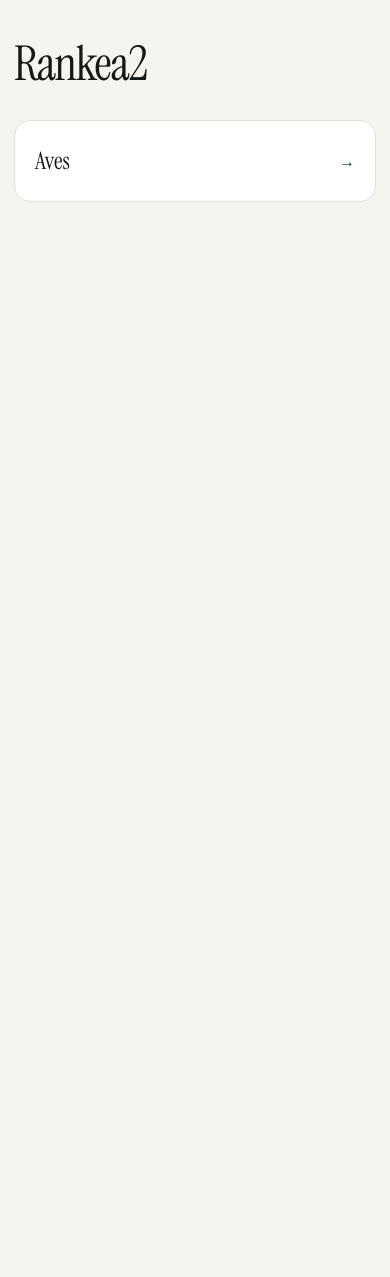
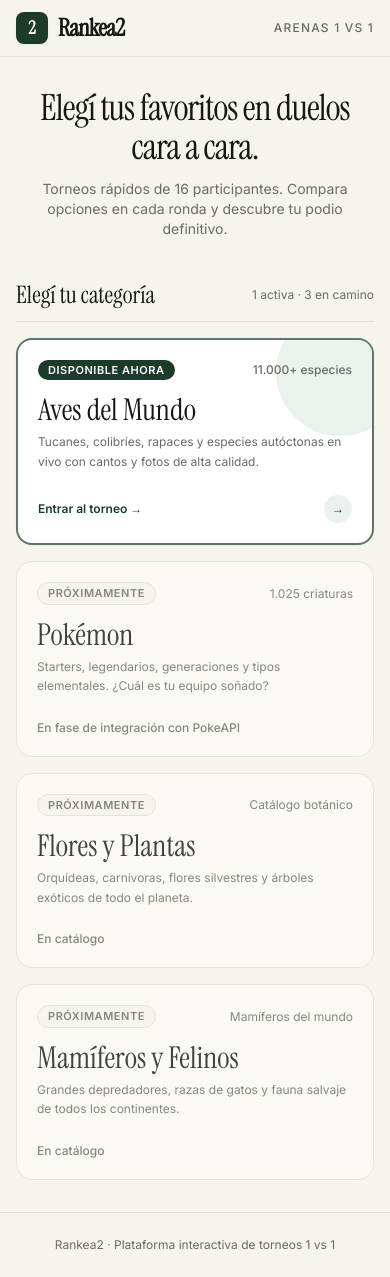
Before and after one commit to fedep1011/aves-ranker, a website built with Vite: page index.html in a window 390 px wide. Before the commit the page ends 844 px from the top, so only its background shows below. Built offline with nearby package versions, Linux system fonts and the light colour scheme.

Commit message:
Design Hub page with responsive arenas grid

```diff
--- a/index.html
+++ b/index.html
@@ -7,18 +7,143 @@
   <meta name="description" content="Duelos 1 contra 1 para armar tu ranking de favoritos: aves, Pokémon, flores y más. Compartí tu podio con amigos." />
   <link rel="preconnect" href="https://fonts.googleapis.com">
   <link rel="preconnect" href="https://fonts.gstatic.com" crossorigin>
-  <link href="https://fonts.googleapis.com/css2?family=Instrument+Serif:ital@0;1&family=Inter:wght@400;500;600&display=swap" rel="stylesheet">
+  <link href="https://fonts.googleapis.com/css2?family=Instrument+Serif:ital@0;1&family=Inter:wght@400;500;600;700&display=swap" rel="stylesheet">
   <link rel="stylesheet" href="/src/styles/tailwind.css" />
 </head>
-<body class="min-h-[100dvh] font-sans flex flex-col selection:bg-forest selection:text-white">
-  <main class="flex-1 max-w-3xl w-full mx-auto px-3.5 sm:px-8 py-10 sm:py-16 space-y-8">
-    <h1 class="font-serif text-5xl sm:text-7xl text-ink tracking-tight">Rankea2</h1>
-    <div class="grid grid-cols-1 sm:grid-cols-2 gap-3">
-      <a href="/aves/" class="px-5 py-6 rounded-2xl border border-line bg-surface hover:border-forest hover:bg-forest-soft transition flex items-center justify-between">
-        <span class="font-serif text-2xl text-ink">Aves</span>
-        <span class="text-forest">→</span>
+<body class="min-h-[100dvh] font-sans bg-canvas text-ink flex flex-col selection:bg-forest selection:text-white">
+
+  <!-- Minimal Header -->
+  <header class="border-b border-line bg-canvas/90 backdrop-blur-sm sticky top-0 z-20">
+    <div class="max-w-4xl mx-auto px-4 sm:px-6 h-14 flex items-center justify-between">
+      <a href="/" class="flex items-center gap-2.5 group">
+        <!-- Logo Icon: Two colliding cards forming the '2' / duel -->
+        <span class="w-8 h-8 rounded-lg bg-forest text-white flex items-center justify-center font-serif text-lg font-bold shadow-sm transition group-hover:scale-105">
+          2
+        </span>
+        <span class="font-serif text-2xl tracking-tight text-ink font-bold">Rankea2</span>
       </a>
+      <span class="text-xs uppercase tracking-widest text-muted font-medium">Arenas 1 vs 1</span>
+    </div>
+  </header>
+
+  <!-- Hero Section -->
+  <main class="flex-1 max-w-4xl w-full mx-auto px-4 sm:px-6 py-8 sm:py-14 space-y-10">
+    <div class="text-center sm:text-left space-y-3">
+      <h1 class="font-serif text-4xl sm:text-6xl text-ink leading-[1.08] tracking-tight">
+        Elegí tus favoritos en duelos cara a cara.
+      </h1>
+      <p class="text-sm sm:text-base text-muted max-w-xl">
+        Torneos rápidos de 16 participantes. Compara opciones en cada ronda y descubre tu podio definitivo.
+      </p>
+    </div>
+
+    <!-- Arenas Grid -->
+    <div class="space-y-4">
+      <div class="flex items-center justify-between border-b border-line pb-2.5">
+        <h2 class="font-serif text-2xl text-ink">Elegí tu categoría</h2>
+        <span class="text-xs text-muted">1 activa · 3 en camino</span>
+      </div>
+
+      <div class="grid grid-cols-1 sm:grid-cols-2 gap-4">
+
+        <!-- ACTIVE ARENA: AVES -->
+        <a href="/aves/" class="group relative rounded-2xl border-2 border-forest/70 hover:border-forest bg-surface p-5 sm:p-6 transition shadow-sm hover:shadow-md flex flex-col justify-between overflow-hidden">
+          <div class="absolute -right-8 -top-8 w-32 h-32 rounded-full bg-forest-soft pointer-events-none group-hover:scale-110 transition duration-300"></div>
+
+          <div class="relative space-y-3">
+            <div class="flex items-center justify-between">
+              <span class="px-2.5 py-0.5 rounded-full text-[11px] font-semibold bg-forest text-white uppercase tracking-wider">
+                Disponible ahora
+              </span>
+              <span class="text-xs text-muted font-medium">11.000+ especies</span>
+            </div>
+            <div>
+              <h3 class="font-serif text-3xl text-ink group-hover:text-forest transition">Aves del Mundo</h3>
+              <p class="text-xs sm:text-sm text-muted mt-1 leading-relaxed">
+                Tucanes, colibríes, rapaces y especies autóctonas en vivo con cantos y fotos de alta calidad.
+              </p>
+            </div>
+          </div>
+
+          <div class="relative pt-6 flex items-center justify-between text-xs font-semibold text-forest">
+            <span>Entrar al torneo →</span>
+            <span class="w-7 h-7 rounded-full bg-forest-soft flex items-center justify-center group-hover:bg-forest group-hover:text-white transition">
+              →
+            </span>
+          </div>
+        </a>
+
+        <!-- UPCOMING ARENA: POKÉMON -->
+        <div class="relative rounded-2xl border border-line bg-surface/60 p-5 sm:p-6 flex flex-col justify-between opacity-80 hover:opacity-100 transition">
+          <div class="space-y-3">
+            <div class="flex items-center justify-between">
+              <span class="px-2.5 py-0.5 rounded-full text-[11px] font-semibold bg-canvas border border-line text-muted uppercase tracking-wider">
+                Próximamente
+              </span>
+              <span class="text-xs text-muted">1.025 criaturas</span>
+            </div>
+            <div>
+              <h3 class="font-serif text-3xl text-ink">Pokémon</h3>
+              <p class="text-xs sm:text-sm text-muted mt-1 leading-relaxed">
+                Starters, legendarios, generaciones y tipos elementales. ¿Cuál es tu equipo soñado?
+              </p>
+            </div>
+          </div>
+          <div class="pt-6 text-xs text-muted font-medium">
+            En fase de integración con PokeAPI
+          </div>
+        </div>
+
+        <!-- UPCOMING ARENA: BOTÁNICA & FLORES -->
+        <div class="relative rounded-2xl border border-line bg-surface/60 p-5 sm:p-6 flex flex-col justify-between opacity-80 hover:opacity-100 transition">
+          <div class="space-y-3">
+            <div class="flex items-center justify-between">
+              <span class="px-2.5 py-0.5 rounded-full text-[11px] font-semibold bg-canvas border border-line text-muted uppercase tracking-wider">
+                Próximamente
+              </span>
+              <span class="text-xs text-muted">Catálogo botánico</span>
+            </div>
+            <div>
+              <h3 class="font-serif text-3xl text-ink">Flores y Plantas</h3>
+              <p class="text-xs sm:text-sm text-muted mt-1 leading-relaxed">
+                Orquídeas, carnívoras, flores silvestres y árboles exóticos de todo el planeta.
+              </p>
+            </div>
+          </div>
+          <div class="pt-6 text-xs text-muted font-medium">
+            En catálogo
+          </div>
+        </div>
+
+        <!-- UPCOMING ARENA: FELINOS & MAMÍFEROS -->
+        <div class="relative rounded-2xl border border-line bg-surface/60 p-5 sm:p-6 flex flex-col justify-between opacity-80 hover:opacity-100 transition">
+          <div class="space-y-3">
+            <div class="flex items-center justify-between">
+              <span class="px-2.5 py-0.5 rounded-full text-[11px] font-semibold bg-canvas border border-line text-muted uppercase tracking-wider">
+                Próximamente
+              </span>
+              <span class="text-xs text-muted">Mamíferos del mundo</span>
+            </div>
+            <div>
+              <h3 class="font-serif text-3xl text-ink">Mamíferos y Felinos</h3>
+              <p class="text-xs sm:text-sm text-muted mt-1 leading-relaxed">
+                Grandes depredadores, razas de gatos y fauna salvaje de todos los continentes.
+              </p>
+            </div>
+          </div>
+          <div class="pt-6 text-xs text-muted font-medium">
+            En catálogo
+          </div>
+        </div>
+
+      </div>
     </div>
   </main>
+
+  <!-- Footer -->
+  <footer class="border-t border-line py-6 text-center text-xs text-muted">
+    <p>Rankea2 · Plataforma interactiva de torneos 1 vs 1</p>
+  </footer>
+
 </body>
 </html>
```
